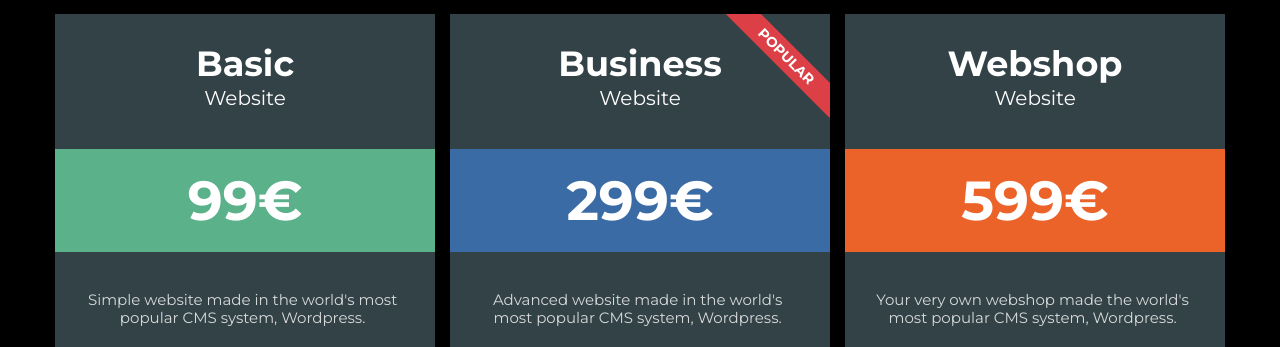
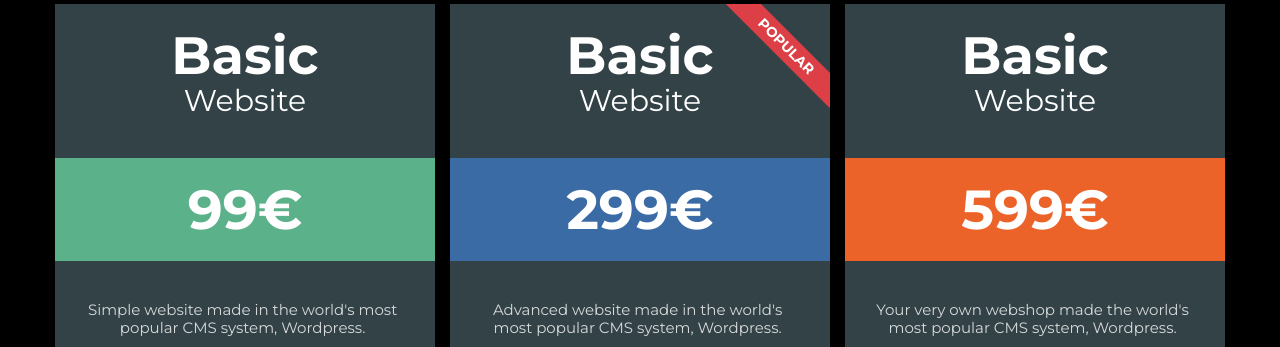
Before and after one commit to artemklishch/Price-tables, a plain HTML site: page index.html in a window 1280 px wide. Shown: the top 347 px of the page. Drawn offline with nearby package versions, Linux system fonts and the light colour scheme.

Commit message:
13:36 23/11/2019

```diff
--- a/index.html
+++ b/index.html
@@ -16,11 +16,9 @@
 
 
     <section class="price-card basic">
-        <div class="price-card-wrap-for-title">
-            <p class="price-card__title">
-                Basic<br>
-                <span class="price-card__subtitle">Website</span>
-            </p>
+        <div class="price-card__title">
+            <h2>Basic</h2>
+            <span>Website</span>
         </div>
         <p class="price-card__price">99€</p>
         <div class="price-card-wrap-for-description">
@@ -42,10 +40,10 @@
     <section class="price-card business">
         <div class="price-card__stiker">Popular</div>
         <div class="price-card-wrap-for-title">
-            <p class="price-card__title">
-                Business<br>
-                <span class="price-card__subtitle">Website</span>
-            </p>
+            <div class="price-card__title">
+                <h2>Basic</h2>
+                <span>Website</span>
+            </div>
         </div>
         <p class="price-card__price">299€</p>
         <div class="price-card-wrap-for-description">
@@ -66,10 +64,10 @@
     </section>
     <section class="price-card webshop">
         <div class="price-card-wrap-for-title">
-            <p class="price-card__title">
-                Webshop<br>
-                <span class="price-card__subtitle">Website</span>
-            </p>
+            <div class="price-card__title">
+                <h2>Basic</h2>
+                <span>Website</span>
+            </div>
         </div>
         <p class="price-card__price">599€</p>
         <div class="price-card-wrap-for-description">
--- a/layout.scss
+++ b/layout.scss
@@ -7,6 +7,19 @@
   position: relative;
   &:last-child {
     margin-right: 0;
+  }
+  &__title{
+    font-weight: bold;
+    font-size: 35px;
+    line-height: 43px;
+    text-align: center;
+   h2{
+     margin: 0;
+   }
+   span{
+     font-weight: normal;
+     font-size: 30px;
+   }
   }
   &__price {
     padding: 18px 0;
@@ -44,24 +57,8 @@
     }
   }
 }
-.price-card-wrap-for-title, .price-card-wrap-for-button, .price-card-wrap-for-description {
+.price-card-wrap-for-description, .price-card-wrap-for-button{
   text-align: center;
-  .price-card__title {
-    display: inline-block;
-    font-weight: 700;
-    font-size: 35px;
-    line-height: 29px;
-    padding-top: 5px;
-    text-align: center;
-    margin: 0;
-    .price-card__subtitle {
-      font-weight: normal;
-      text-align: center;
-      font-size: 20px;
-      margin: 0;
-      font-weight: normal;
-    }
-  }
 }
 .price-card__order-btn {
   display: inline-block;
```
Also changed, not shown: styles.css, 1 other file.
